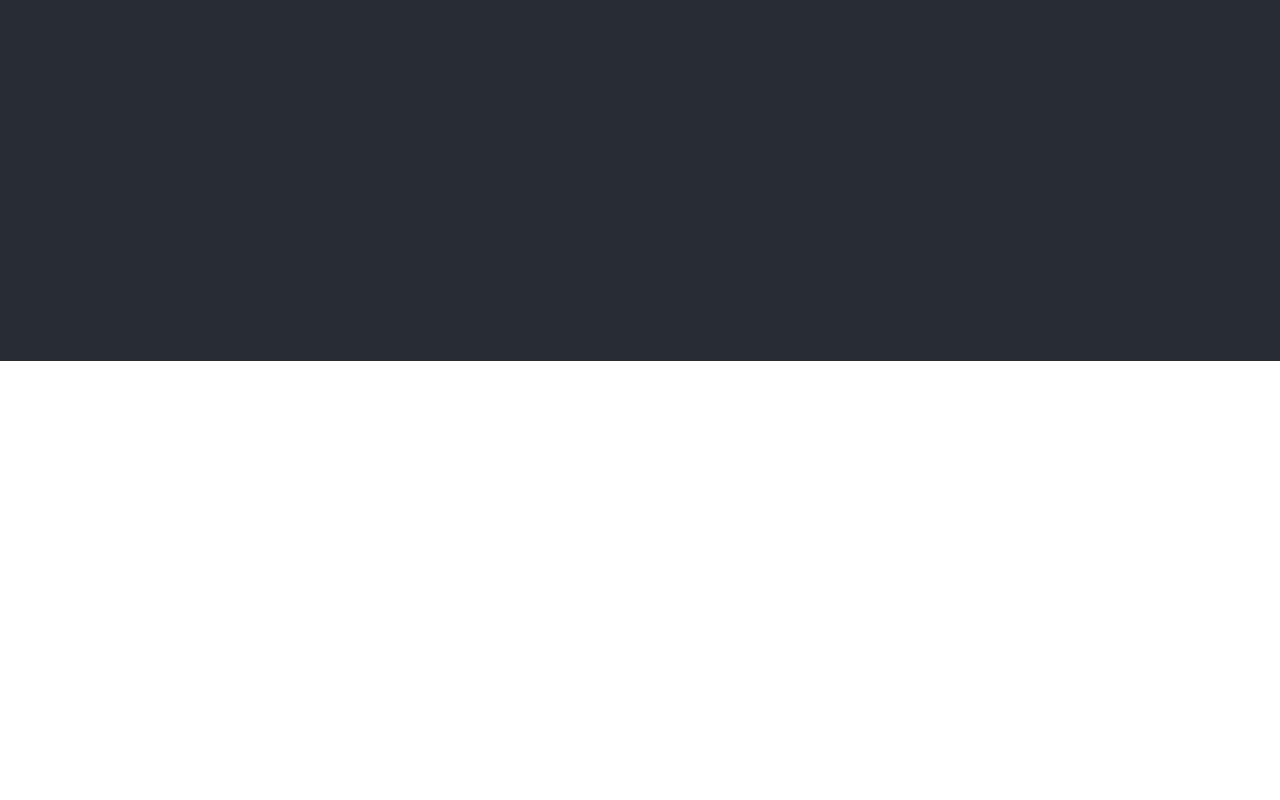
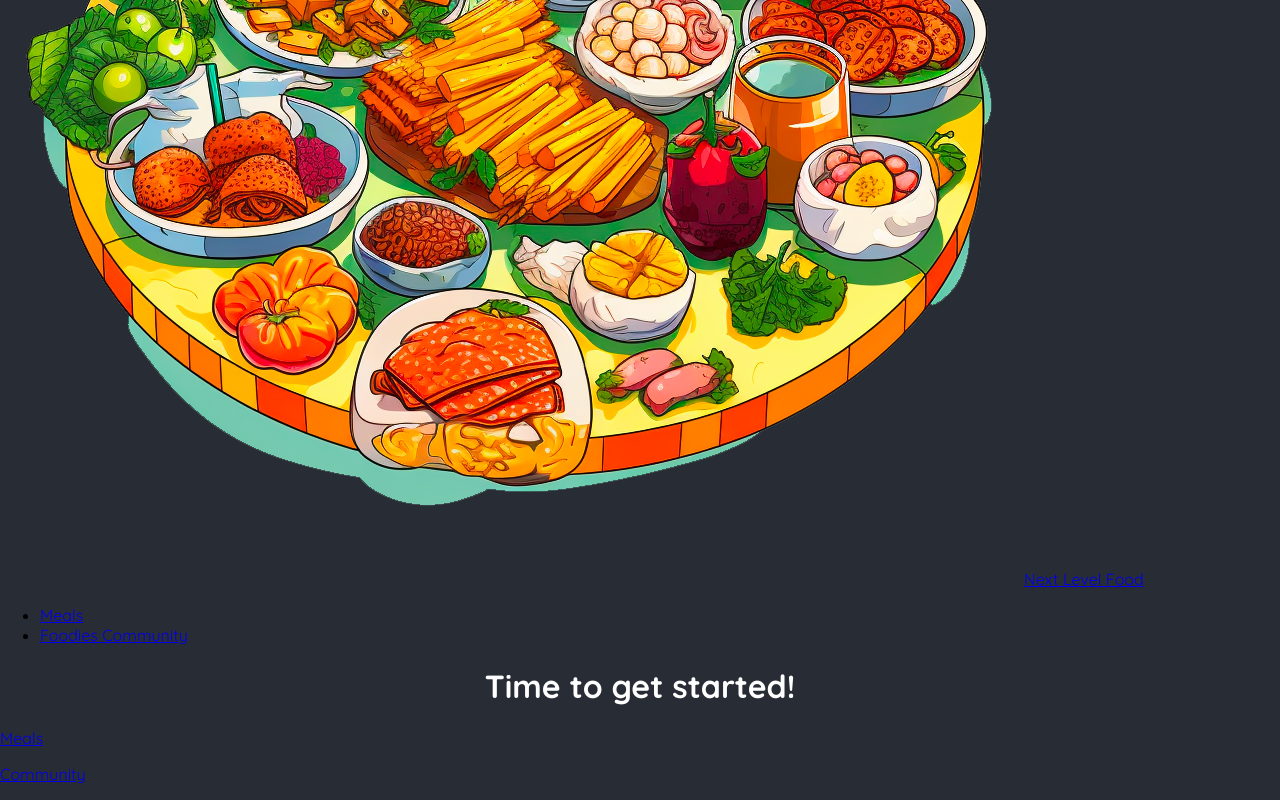
Before and after one commit to hapo-minhng/foodies, a Next.js app: page / in a window 1280 px wide. Shown: the part 439-1239 px from the top of the page. Before the commit the page ends 800 px from the top, so only its background shows below. Built offline with nearby package versions, Linux system fonts and the light colour scheme.

Commit message:
Adding a Custom Component To A Layout

```diff
--- a/app/layout.js
+++ b/app/layout.js
@@ -1,3 +1,4 @@
+import MainHeader from '@/components/main-header';
 import './globals.css';
 
 export const metadata = {
@@ -30,6 +31,7 @@
           </svg>
         </div>
 
+        <MainHeader />
         {children}
       </body>
     </html>
--- /dev/null
+++ b/components/main-header.js
@@ -0,0 +1,24 @@
+import Link from "next/link";
+import Logo from "@/assets/logo.png";
+
+export default function MainHeader() {
+  return (
+    <header>
+      <Link href="/">
+        <img src={Logo.src} alt="Foodies Logo" />
+        Next Level Food
+      </Link>
+
+      <nav>
+        <ul>
+          <li>
+            <Link href="/meals">Meals</Link>
+          </li>
+          <li>
+            <Link href="/community">Foodies Community</Link>
+          </li>
+        </ul>
+      </nav>
+    </header>
+  );
+}
```
